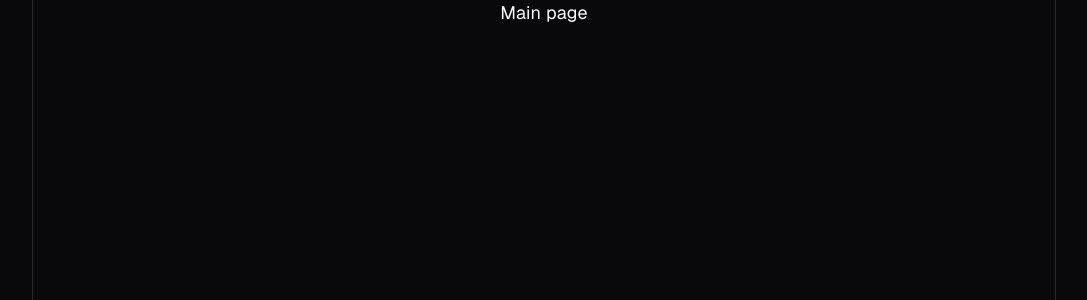
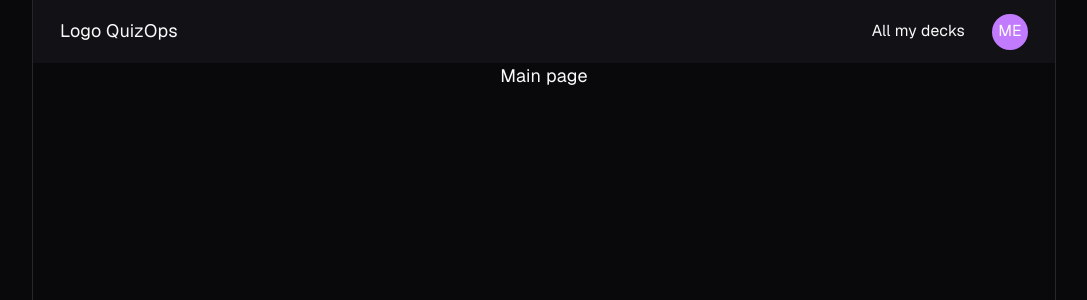
Before and after one commit to ATLAS129/QuizOps, a React (Vite) app in the folder apps/frontend/: page / in a window 1280 px wide. Shown: the top 300 px of the page, without its empty margins (96-1183 px from the left). Built offline with nearby package versions, Linux system fonts and the light colour scheme.

Commit message:
feat: added initial header

```diff
--- /dev/null
+++ b/apps/frontend/src/components/Header.tsx
@@ -0,0 +1,20 @@
+import { Link } from "react-router";
+
+const Header = () => {
+  return (
+    <header className="h-14 w-full bg-bg-surface flex items-center justify-between px-6">
+      <div>
+        <h1>Logo QuizOps</h1>
+      </div>
+
+      <div className="flex items-center justify-center gap-6 text-sm">
+        <Link to={"/profile"}>All my decks</Link>
+        <div className="size-8 bg-purple-400 rounded-full flex justify-center items-center text-sm select-none cursor-pointer">
+          ME
+        </div>
+      </div>
+    </header>
+  );
+};
+
+export default Header;
--- a/apps/frontend/src/layouts/MainLayout.tsx
+++ b/apps/frontend/src/layouts/MainLayout.tsx
@@ -1,8 +1,11 @@
 import { Outlet } from "react-router";
+import Header from "../components/Header";
 
 const MainLayout = () => {
   return (
     <>
+      <Header />
+
       <main className="container mx-auto min-h-screen">
         <Outlet />
       </main>
```
